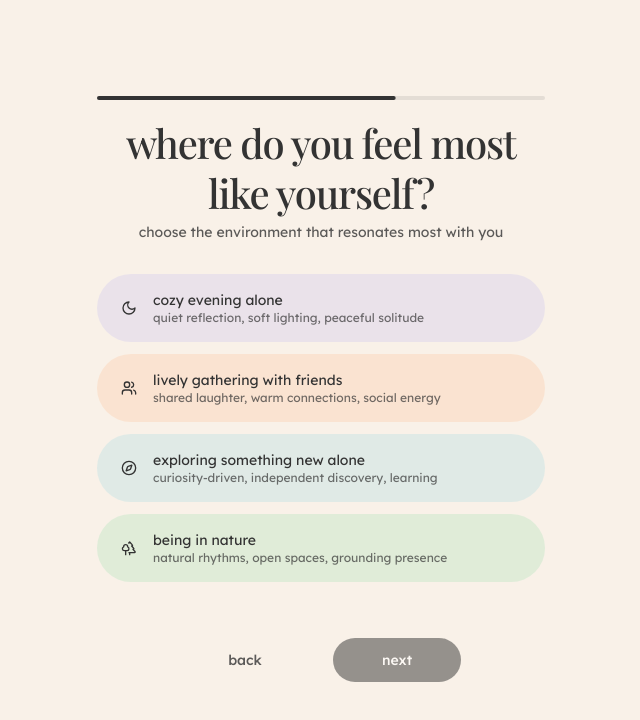
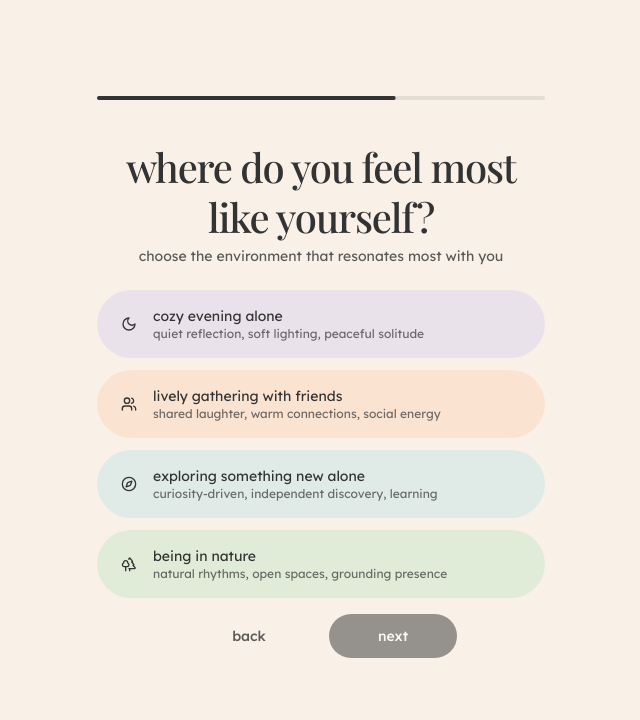
Before and after one commit to lolrazh/sage-mvp, a Next.js app: page /onboarding/4 in a window 1280 px wide. Shown: the top 720 px of the page, without its empty margins (319-959 px from the left). Built offline with nearby package versions, Linux system fonts and the light colour scheme; a web font is replaced by a local one.

Commit message:
removed animation bloat

```diff
--- a/src/app/onboarding/4/page.tsx
+++ b/src/app/onboarding/4/page.tsx
@@ -58,26 +58,21 @@ export default function OnboardingEnvironment() {
       title="where do you feel most like yourself?"
       subtitle="choose the environment that resonates most with you"
     >
-      <div className="space-y-10">
-        {/* Environment cards */}
-        <div className="grid grid-cols-1 gap-3">
+      {/* Options Container */}
+      <div className="flex-1 grid grid-cols-1 gap-3 mb-4">
         {environments.map(({ id, label, description, icon: Icon, color }) => (
           <motion.button
             key={id}
             onClick={() => handleSelect(id)}
             className={`
-                relative p-4 rounded-full text-left transition-all ${color}
+              relative p-4 rounded-full text-left transition-colors ${color}
               ${stepData.environment === id
                 ? "border border-[#333333]/50"
                 : ""}
-                transform hover:scale-[1.02] active:scale-[0.98]
+              hover:scale-[1.01] active:scale-[0.99]
               cursor-pointer
             `}
-              initial={{ opacity: 0, y: 20 }}
-              animate={{ opacity: 1, y: 0 }}
-              transition={{
-                y: { type: "spring", stiffness: 300, damping: 20 }
-              }}
+            initial={false}
           >
             <div className="flex items-center gap-4 pl-2">
               <Icon className="w-4 h-4 shrink-0" />
@@ -91,7 +86,7 @@ export default function OnboardingEnvironment() {
       </div>
 
       {/* Navigation */}
-        <div className="flex justify-center gap-6 pt-4">
+      <div className="flex justify-center gap-4">
         <Button
           asChild
           variant="ghost"
@@ -109,7 +104,6 @@ export default function OnboardingEnvironment() {
           next
         </Button>
       </div>
-      </div>
     </OnboardingLayout>
   );
 }
--- a/src/components/layout/OnboardingLayout.tsx
+++ b/src/components/layout/OnboardingLayout.tsx
@@ -29,7 +29,7 @@ export function OnboardingLayout({
       {/* Content container */}
       <div className="min-h-screen flex items-center justify-center p-6">
         <div className="w-full max-w-md">
-          <div className="space-y-8">
+          <div className="space-y-6">
             {/* Header */}
             <div className="text-center space-y-1">
               <h1 className="text-[40px] font-serif font-medium tracking-[-0.03em] leading-tight">{title}</h1>
@@ -37,7 +37,11 @@ export function OnboardingLayout({
             </div>
 
             {/* Content */}
-            {children}
+            <div className="min-h-[300px] flex flex-col">
+              <div className="flex-1">
+                {children}
+              </div>
+            </div>
           </div>
         </div>
       </div>
```
Lines whose indentation alone changed are shown as unchanged.
